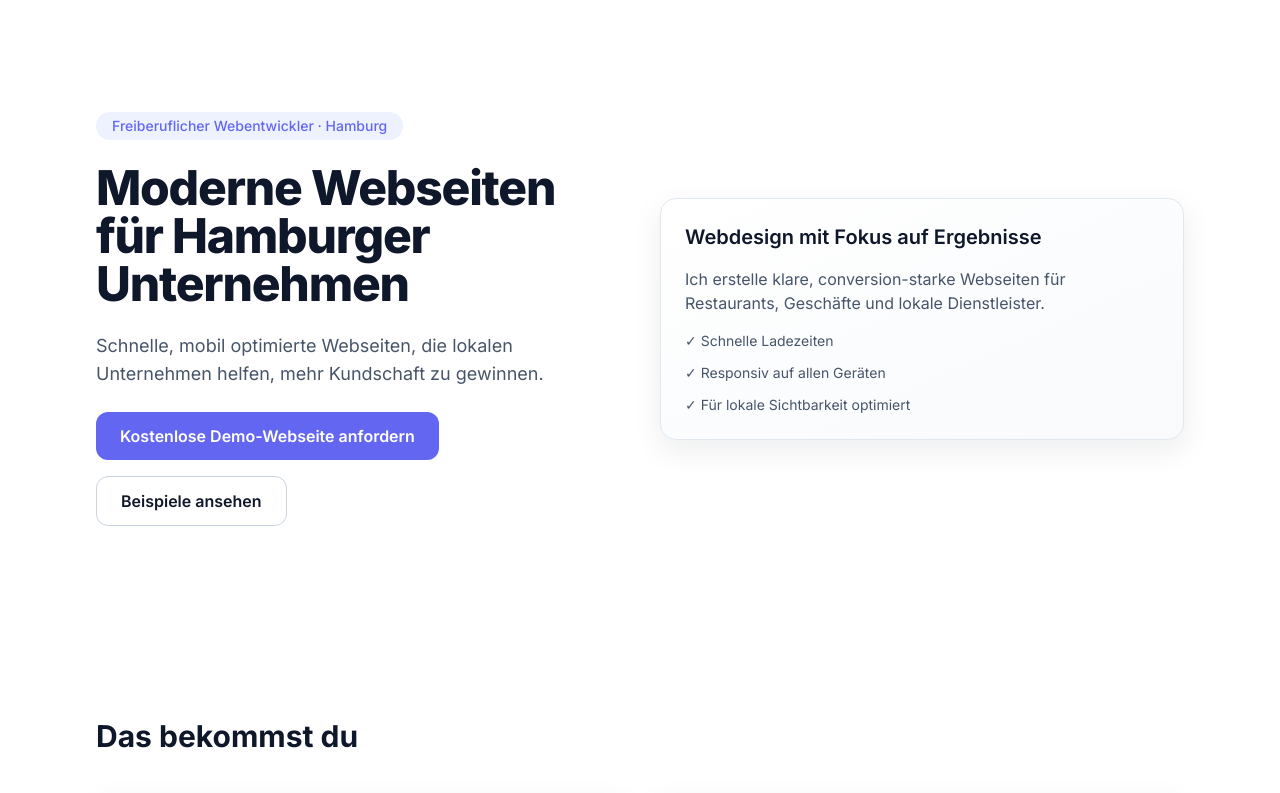
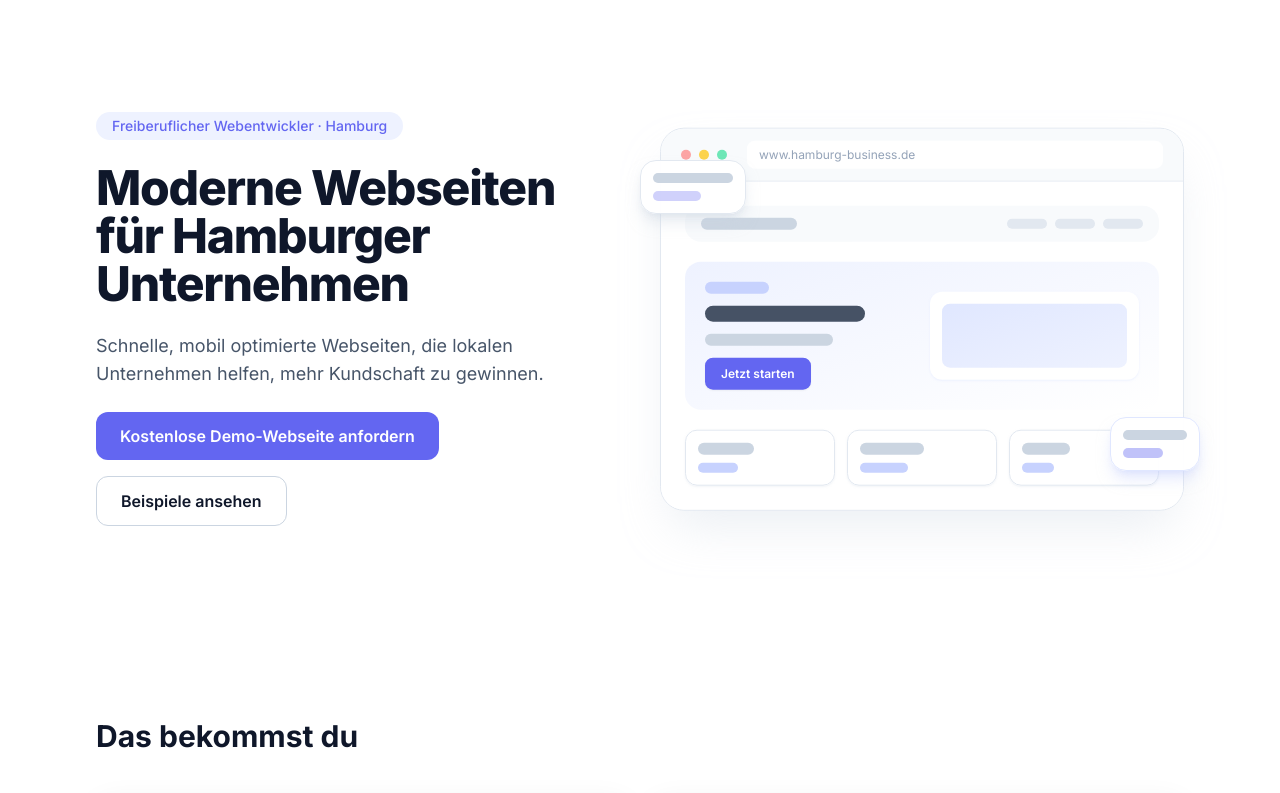
Before and after one commit to VonBismark1871/Hamburg-Website, a Next.js app: page / in a window 1280 px wide. Shown: the top 793 px of the page. Built offline with nearby package versions, Linux system fonts and the light colour scheme.

Commit message:
Enhance hero with animated browser mockup preview

```diff
--- a/components/Hero.jsx
+++ b/components/Hero.jsx
@@ -3,6 +3,15 @@ import { motion } from 'framer-motion';
 const fadeUp = {
   hidden: { opacity: 0, y: 16 },
   visible: { opacity: 1, y: 0 }
+};
+
+const floatAnimation = {
+  y: [0, -8, 0],
+  transition: {
+    duration: 6,
+    repeat: Infinity,
+    ease: 'easeInOut'
+  }
 };
 
 export default function Hero() {
@@ -58,23 +67,88 @@ export default function Hero() {
             </a>
           </motion.div>
         </div>
+
         <motion.div
-          initial={{ opacity: 0, scale: 0.98 }}
-          animate={{ opacity: 1, scale: 1 }}
-          transition={{ duration: 0.6, delay: 0.2 }}
-          className="card bg-gradient-to-br from-white to-slate-50"
+          initial={{ opacity: 0, y: 16 }}
+          animate={{ opacity: 1, y: 0 }}
+          transition={{ duration: 0.7, delay: 0.2 }}
+          className="relative mx-auto w-full max-w-xl"
         >
-          <div className="space-y-4">
-            <h2 className="text-xl font-semibold">Webdesign mit Fokus auf Ergebnisse</h2>
-            <p className="text-slate-600">
-              Ich erstelle klare, conversion-starke Webseiten für Restaurants, Geschäfte und lokale Dienstleister.
-            </p>
-            <ul className="space-y-3 text-sm text-slate-600">
-              <li>✓ Schnelle Ladezeiten</li>
-              <li>✓ Responsiv auf allen Geräten</li>
-              <li>✓ Für lokale Sichtbarkeit optimiert</li>
-            </ul>
-          </div>
+          <motion.div
+            animate={floatAnimation}
+            whileHover={{ y: -6, scale: 1.01, boxShadow: '0 24px 60px rgba(15, 23, 42, 0.14)' }}
+            transition={{ duration: 0.25 }}
+            className="overflow-hidden rounded-3xl border border-slate-200 bg-white shadow-2xl shadow-slate-300/40"
+          >
+            <div className="flex items-center gap-2 border-b border-slate-200 bg-slate-50 px-5 py-3">
+              <span className="h-2.5 w-2.5 rounded-full bg-red-300" />
+              <span className="h-2.5 w-2.5 rounded-full bg-amber-300" />
+              <span className="h-2.5 w-2.5 rounded-full bg-emerald-300" />
+              <div className="ml-3 h-7 flex-1 rounded-lg bg-white px-3 text-xs text-slate-400 flex items-center">
+                www.hamburg-business.de
+              </div>
+            </div>
+
+            <div className="space-y-5 bg-white p-5 sm:p-6">
+              <div className="flex items-center justify-between rounded-2xl bg-slate-50 px-4 py-3">
+                <div className="h-3 w-24 rounded-full bg-slate-300" />
+                <div className="flex gap-2">
+                  <div className="h-2.5 w-10 rounded-full bg-slate-200" />
+                  <div className="h-2.5 w-10 rounded-full bg-slate-200" />
+                  <div className="h-2.5 w-10 rounded-full bg-slate-200" />
+                </div>
+              </div>
+
+              <div className="grid gap-4 rounded-2xl bg-gradient-to-br from-indigo-50 to-white p-5 sm:grid-cols-2 sm:items-center">
+                <div className="space-y-3">
+                  <div className="h-3 w-16 rounded-full bg-indigo-200" />
+                  <div className="h-4 w-40 rounded-full bg-slate-700/90" />
+                  <div className="h-3 w-32 rounded-full bg-slate-300" />
+                  <div className="inline-flex rounded-lg bg-[#6366f1] px-4 py-2 text-xs font-semibold text-white shadow-sm">
+                    Jetzt starten
+                  </div>
+                </div>
+                <div className="rounded-xl bg-white p-3 shadow-sm shadow-indigo-100/50">
+                  <div className="h-16 rounded-lg bg-gradient-to-br from-indigo-100 to-indigo-50" />
+                </div>
+              </div>
+
+              <div className="grid gap-3 sm:grid-cols-3">
+                <div className="rounded-xl border border-slate-200 p-3 shadow-sm shadow-slate-200/50">
+                  <div className="mb-2 h-3 w-14 rounded-full bg-slate-300" />
+                  <div className="h-2.5 w-10 rounded-full bg-indigo-200" />
+                </div>
+                <div className="rounded-xl border border-slate-200 p-3 shadow-sm shadow-slate-200/50">
+                  <div className="mb-2 h-3 w-16 rounded-full bg-slate-300" />
+                  <div className="h-2.5 w-12 rounded-full bg-indigo-200" />
+                </div>
+                <div className="rounded-xl border border-slate-200 p-3 shadow-sm shadow-slate-200/50">
+                  <div className="mb-2 h-3 w-12 rounded-full bg-slate-300" />
+                  <div className="h-2.5 w-8 rounded-full bg-indigo-200" />
+                </div>
+              </div>
+            </div>
+          </motion.div>
+
+          <motion.div
+            initial={{ opacity: 0, y: 8 }}
+            animate={{ opacity: 1, y: 0 }}
+            transition={{ duration: 0.5, delay: 0.45 }}
+            className="pointer-events-none absolute -left-5 top-8 hidden rounded-2xl border border-slate-200 bg-white/95 p-3 shadow-lg shadow-slate-300/50 sm:block"
+          >
+            <div className="h-2.5 w-20 rounded-full bg-slate-300" />
+            <div className="mt-2 h-2.5 w-12 rounded-full bg-[#6366f1]/30" />
+          </motion.div>
+
+          <motion.div
+            initial={{ opacity: 0, y: 8 }}
+            animate={{ opacity: 1, y: 0 }}
+            transition={{ duration: 0.5, delay: 0.55 }}
+            className="pointer-events-none absolute -right-4 bottom-10 hidden rounded-2xl border border-indigo-100 bg-white/95 p-3 shadow-lg shadow-indigo-200/50 sm:block"
+          >
+            <div className="h-2.5 w-16 rounded-full bg-slate-300" />
+            <div className="mt-2 h-2.5 w-10 rounded-full bg-[#6366f1]/40" />
+          </motion.div>
         </motion.div>
       </div>
     </section>
```
